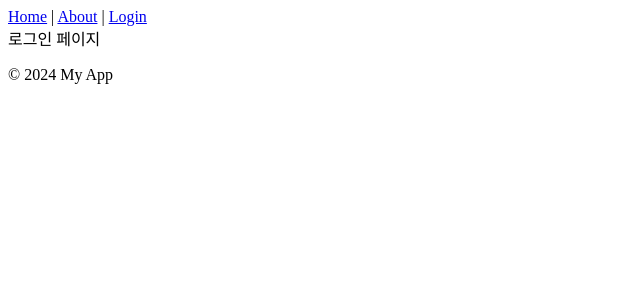
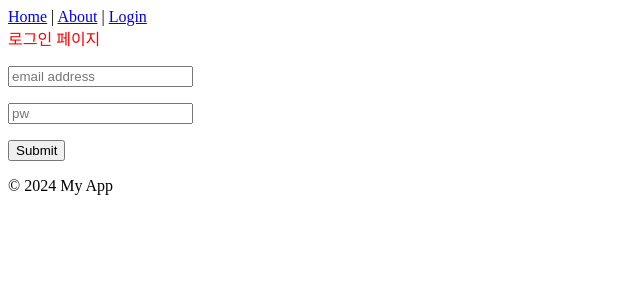
Before and after one commit to Badada-Lucky-7/client-app, a Next.js app: page /login in a window 1280 px wide. Shown: the top 300 px of the page, without its empty margins (0-640 px from the left). Built offline with nearby package versions, Linux system fonts and the light colour scheme.

Commit message:
chore: login

```diff
--- a/src/app/login/page.tsx
+++ b/src/app/login/page.tsx
@@ -1,5 +1,11 @@
+import Form from '@/components/login/Form';
+
 const Login = () => {
-  return <div>{'로그인 페이지'}</div>;
+  return (
+    <div>
+      {'로그인 페이지'} <Form />
+    </div>
+  );
 };
 
 export default Login;
--- /dev/null
+++ b/src/components/login/Form.css
@@ -0,0 +1,3 @@
+div {
+  color: red;
+}
--- /dev/null
+++ b/src/components/login/Form.tsx
@@ -0,0 +1,44 @@
+'use client';
+
+import { useState } from 'react';
+import './Form.css';
+
+const Form = () => {
+  const [email, setEmail] = useState('');
+  const [pw, setPw] = useState('');
+
+  return (
+    <form
+      onSubmit={(e) => {
+        e.preventDefault();
+        console.log({ email, pw });
+      }}
+    >
+      <p>
+        <input
+          type="text"
+          placeholder="email address"
+          value={email}
+          onChange={(e) => {
+            setEmail(e.target.value);
+          }}
+        />
+      </p>
+      <p>
+        <input
+          type="password"
+          placeholder="pw"
+          value={pw}
+          onChange={(e) => {
+            setPw(e.target.value);
+          }}
+        />
+      </p>
+      <p>
+        <input type="submit" />
+      </p>
+    </form>
+  );
+};
+
+export default Form;
```
Also changed, not shown: package.json (+4 -4 lines), 1 other file (tests, documents, lock files or other folders).
